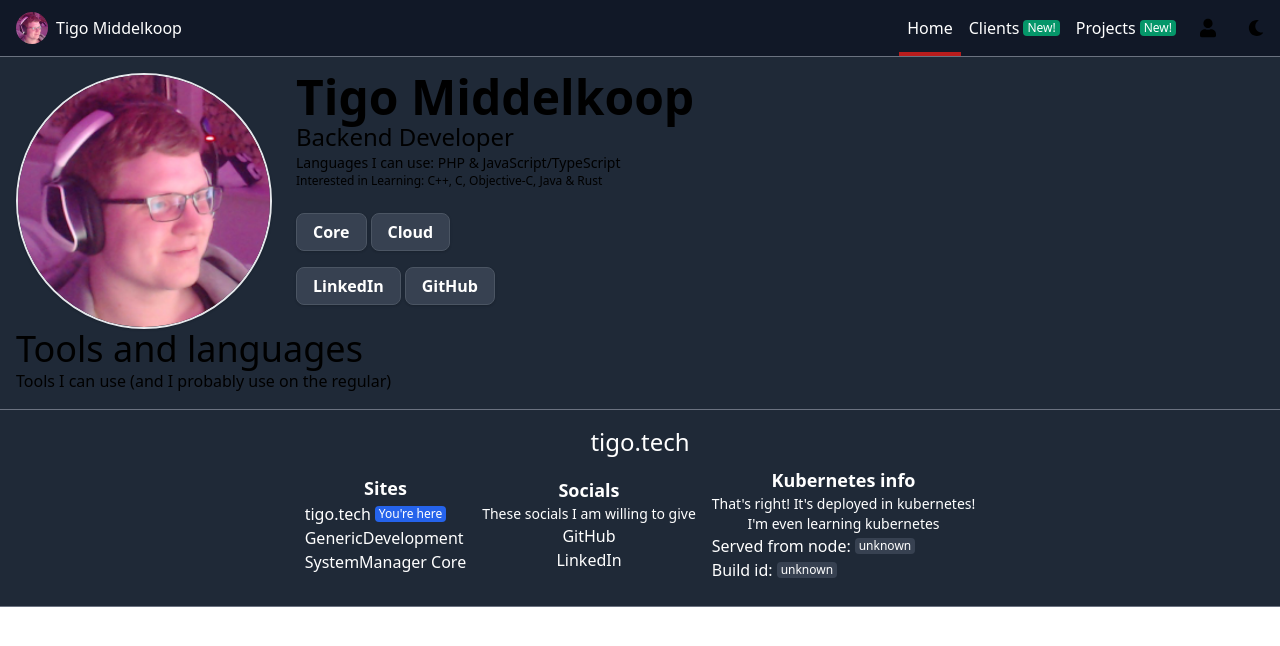
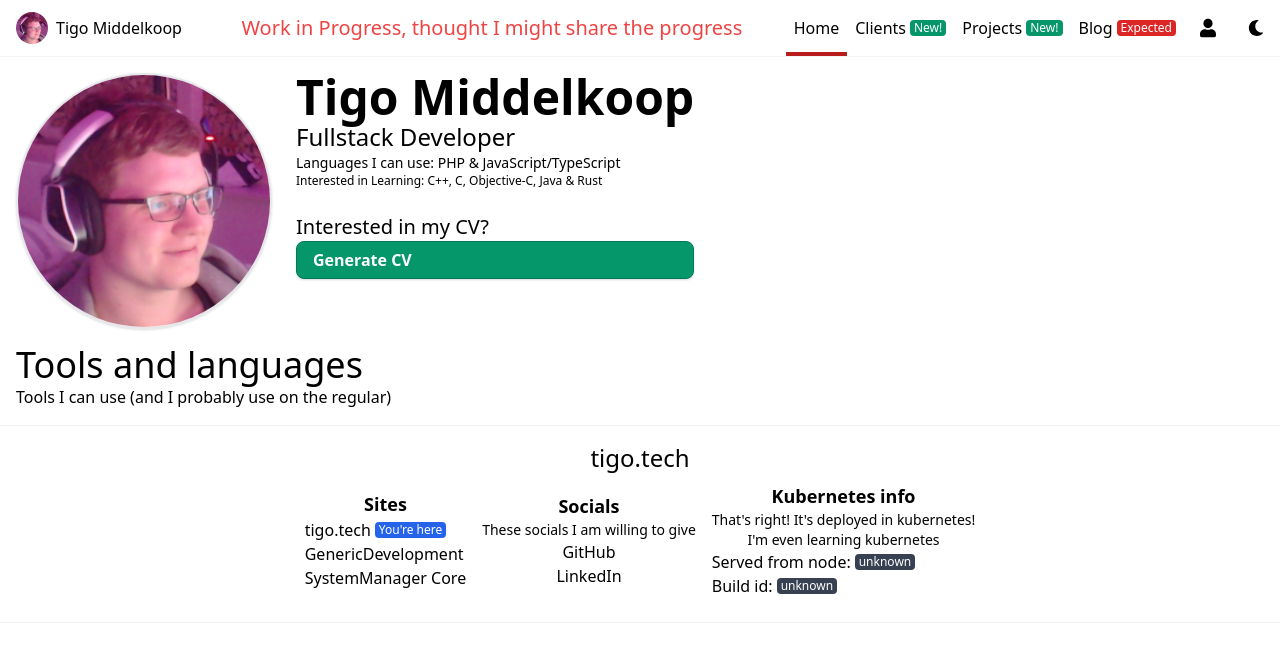
Before and after one commit to tigomiddelkoop/Portfolio, a Next.js app: page / in a window 1280 px wide. Shown: the top 646 px of the page. Built offline with nearby package versions, Linux system fonts and the light colour scheme.

Commit message:
Added more stuff

```diff
--- a/src/components/navbar.tsx
+++ b/src/components/navbar.tsx
@@ -33,7 +33,9 @@ export default function Navbar(props, test) {
                         <p className={"ml-2"}>Tigo Middelkoop</p>
                     </div>
                 </Link>
-                <div className={"flex-1"}/>
+                <div className={"flex flex-1 lg:text-xl dark:text-white items-center justify-center"}>
+                    <p className={"hidden lg:block animate-pulse text-red-500"}>Work in Progress, thought I might share the progress</p>
+                </div>
                 <div>
                     <button onClick={() => setNavBarOpen(!navBarOpen)}
                             className={styles.navMenuButton + " self-center"}>
@@ -48,7 +50,9 @@ export default function Navbar(props, test) {
                 className={!navBarOpen ? "hidden lg:block" : "block"}>
                 <div className={"flex flex-col lg:flex-row lg:items-center border-red-700"}>
                     <Link href={"/"}>
-                        <div className={path == "/" ? activeNav : inactiveNav}>Home</div>
+                        <div className={path == "/" ? activeNav : inactiveNav}>
+                            <p>Home</p>
+                        </div>
                     </Link>
                     <Link href={"/clients"}>
                         <div className={path == "/clients" ? activeNav : inactiveNav}>
@@ -60,6 +64,12 @@ export default function Navbar(props, test) {
                         <div className={path == "/projects" ? activeNav : inactiveNav}>
                             <p className={"mr-1"}>Projects</p>
                             <Pill color={"success"}>New!</Pill>
+                        </div>
+                    </Link>
+                    <Link href={"/blog"}>
+                        <div className={path == "/blog" ? activeNav : inactiveNav}>
+                            <p className={"mr-1"}>Blog</p>
+                            <Pill color={"danger"}>Expected</Pill>
                         </div>
                     </Link>
                     <div className={"flex"}>
--- a/src/pages/_document.tsx
+++ b/src/pages/_document.tsx
@@ -6,9 +6,10 @@ class MyDocument extends Document {
         return { ...initialProps }
     }
 
+
     render() {
         return (
-            <Html className={"dark"}>
+            <Html className={""}>
                 <Head />
                 <body>
                 <Main />
--- a/src/pages/index.tsx
+++ b/src/pages/index.tsx
@@ -1,6 +1,7 @@
 import Head from 'next/head';
 import {Fragment} from 'react';
 import Button from "../components/button";
+import Image from "next/image";
 
 export default function Home() {
     return (
@@ -11,31 +12,22 @@ export default function Home() {
                     <link rel="icon" href="/favicon.ico"/>
                 </Head>
                 <main>
-                    <div className="md:flex">
+                    <div className="md:flex mb-4">
+
                         <img className="shadow border-2 h-64 w-64 mx-auto md:mx-0 md:mr-6 rounded-full"
                              alt="Tigo" src={"/img/profilepicture.png"}/>
                         <div className="text-center md:text-left">
                             <h1 className="text-4xl md:text-5xl font-semibold">Tigo Middelkoop</h1>
-                            <h3 className="text-2xl font-light">Backend Developer</h3>
+                            <h3 className="text-2xl font-light">Fullstack Developer</h3>
                             <h4 className="text-sm font-light">Languages I can use: PHP & JavaScript/TypeScript</h4>
                             <h4 className="text-xs font-light mb-6">Interested in Learning: C++, C, Objective-C,
                                 Java &
                                 Rust</h4>
-                            <div className="mb-4 flex">
-                                <a className={"mr-1"}
-                                   href="https://systemmanager.io"><Button color={"primary"}>Core</Button></a>
-                                <a
-                                    href="https://systemmanager.cloud"><Button color={"primary"}>Cloud</Button></a>
-                            </div>
-                            <div className={"mb-4 flex"}>
-                                <a className={"mr-1"}
-                                   href="https://www.linkedin.com/in/tigo-middelkoop-92067a15b/"><Button>LinkedIn</Button></a>
-                                <a
-                                    href="https://github.com/tigomiddelkoop">
-                                    <Button>GitHub</Button></a>
-                            </div>
+                                <h1 className={"text-xl"}>Interested in my CV?</h1>
+                                <Button color={"success"}>Generate CV</Button>
                         </div>
                     </div>
+
                     <h1 className={"text-4xl"}>Tools and languages</h1>
                     <h1 className={"text-1xl"}>Tools I can use (and I probably use on the regular)</h1>
                 </main>
--- a/src/pages/projects/[id].tsx
+++ b/src/pages/projects/[id].tsx
@@ -54,6 +54,6 @@ export async function getStaticPaths() {
     console.log(pages)
     return {
         paths: pages,
-        fallback: true
+        fallback: false
     }
 }
```
Also changed, not shown: public/file-solid.svg (added), 1 other file (tests, documents, lock files or other folders).
